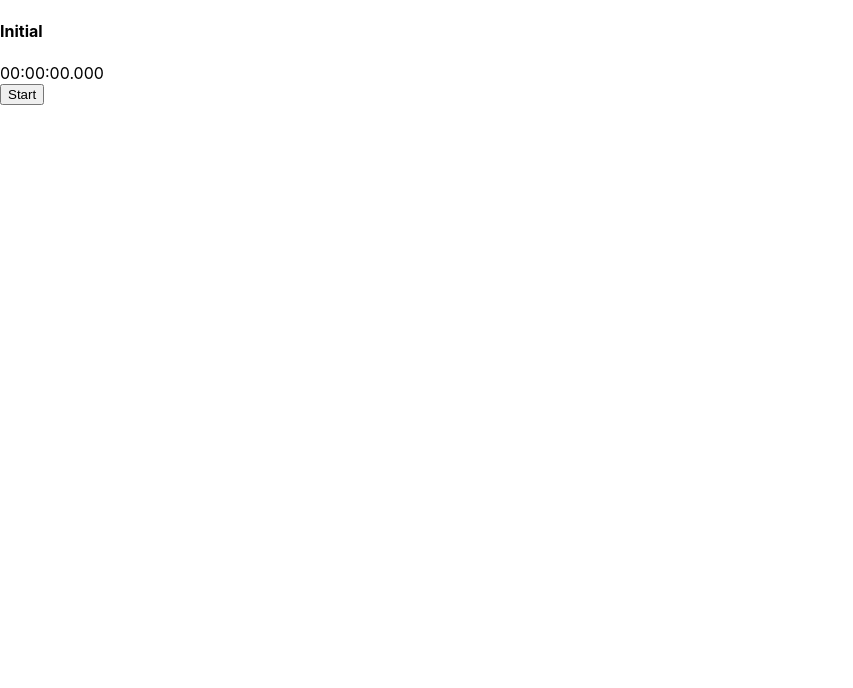
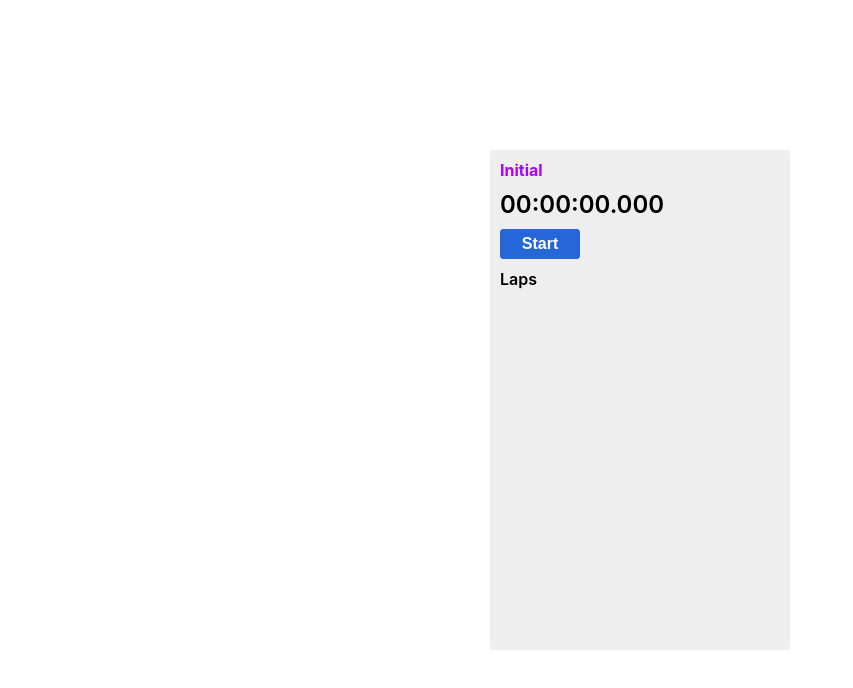
Before and after one commit to dangtran47/stopwatch, a React (Create React App) app: page / in a window 1280 px wide. Shown: the top 688 px of the page, without its empty margins (0-853 px from the left). Built offline with nearby package versions, Linux system fonts and the light colour scheme.

Commit message:
Add styling

```diff
--- a/src/App.css
+++ b/src/App.css
@@ -1,38 +1,67 @@
-.App {
-  text-align: center;
+* {
+  margin: 0;
+  padding: 0;
+  box-sizing: border-box;
 }
 
-.App-logo {
-  height: 40vmin;
-  pointer-events: none;
+.container {
+  margin: 50vh auto;
+  transform: translateY(-50%);
+  border-radius: 3px;
+  background: #eeeeee;
+  height: 500px;
+  width: 300px;
+  padding: 10px
 }
 
-@media (prefers-reduced-motion: no-preference) {
-  .App-logo {
-    animation: App-logo-spin infinite 20s linear;
-  }
+.counter {
+  display: flex;
+  flex-direction: column;
+  gap: 10px;
 }
 
-.App-header {
-  background-color: #282c34;
-  min-height: 100vh;
-  display: flex;
-  flex-direction: column;
-  align-items: center;
-  justify-content: center;
-  font-size: calc(10px + 2vmin);
-  color: white;
+.watch-state {
+  font-size: 16px;
 }
 
-.App-link {
-  color: #61dafb;
+.watch-state.initial {
+  color: #aa00ff;
 }
 
-@keyframes App-logo-spin {
-  from {
-    transform: rotate(0deg);
-  }
-  to {
-    transform: rotate(360deg);
-  }
+.watch-state.running {
+  color: #388e3c;
 }
+
+.watch-state.stopped {
+  color: #e64a19;
+}
+
+.duration {
+  font-size: 24px;
+  font-weight: 600;
+}
+
+.button {
+  width: 80px;
+  height: 30px;
+  background: #2567d9;
+  border: 1px solid #2567d9;
+  border-radius: 3px;
+  color: #ffffff;
+  cursor: pointer;
+  font-size: 16px;
+  font-weight: 600;
+  margin-right: 5px;
+}
+
+.history {
+  font-size: 16px;
+  font-weight: 600;
+  margin-top: 10px;
+}
+
+.history .history-item {
+  font-size: 24px;
+  list-style: none;
+  margin-left: 10px;
+}
--- a/src/App.js
+++ b/src/App.js
@@ -13,45 +13,47 @@ const formatTime = milliseconds => {
   return `${padToNDigits(2)(hours)}:${padToNDigits(2)(minutes)}:${padToNDigits(2)(seconds)}.${padToNDigits(3)(ms)}`
 }
 
-const Duration = ({ ms }) => <div>{formatTime(ms)}</div>
-
+const Duration = ({ ms }) => <div className="duration">{formatTime(ms)}</div>
 
 const StopWatchInitial = ({ requestStart }) => (
-  <section>
-    <h4>Initial</h4>
+  <section className="counter">
+    <h4 className="watch-state initial">Initial</h4>
     <Duration ms={0} />
     <footer>
-      <button onClick={requestStart}>Start</button>
+      <button className="button" onClick={requestStart}>Start</button>
     </footer>
   </section>
 )
 
 const StopWatchRunning = ({ ms, requestLap, requestStop }) => (
-  <section>
-    <h4>Running...</h4>
+  <section className="counter">
+    <h4 className="watch-state running">Running...</h4>
     <Duration ms={ms} />
     <footer>
-      <button onClick={requestStop}>Stop</button>
-      <button onClick={requestLap}>Lap</button>
+      <button className="button" onClick={requestStop}>Stop</button>
+      <button className="button" onClick={requestLap}>Lap</button>
     </footer>
   </section>
 )
 
 const StopWatchStopped = ({ ms, requestReset, requestResume }) => (
-  <section>
-    <h4>Stopped</h4>
+  <section className="counter">
+    <h4 className="watch-state stopped">Stopped</h4>
     <Duration ms={ms} />
     <footer>
-      <button onClick={requestReset}>Reset</button>
-      <button onClick={requestResume}>Resume</button>
+      <button className="button" onClick={requestReset}>Reset</button>
+      <button className="button" onClick={requestResume}>Resume</button>
     </footer>
   </section>
 )
 
 const Hitory = ({ items }) => (
-  <ul>
-    {items.map(item => <li key={item}>{item}</li>)}
-  </ul>
+  <div className="history">
+    <div>Laps</div>
+    <ul>
+      {items.map(item => <li className="history-item" key={item}>{item}</li>)}
+    </ul>
+  </div>
 )
 
 function App() {
@@ -67,6 +69,7 @@ function App() {
     switch(true) {
       case !hasStarted:
         previousTimeRef.current = time
+        requestRef.current = requestAnimationFrame(animate)
         break
 
       case hasStarted && !isPausing:
@@ -113,7 +116,7 @@ function App() {
   }
 
   return (
-    <div>
+    <div className="container">
       { !hasStarted && <StopWatchInitial requestStart={handleStart} /> }
 
       { hasStarted && !isPausing && <StopWatchRunning ms={count} requestLap={handleLap} requestStop={handleStop} /> }
```
